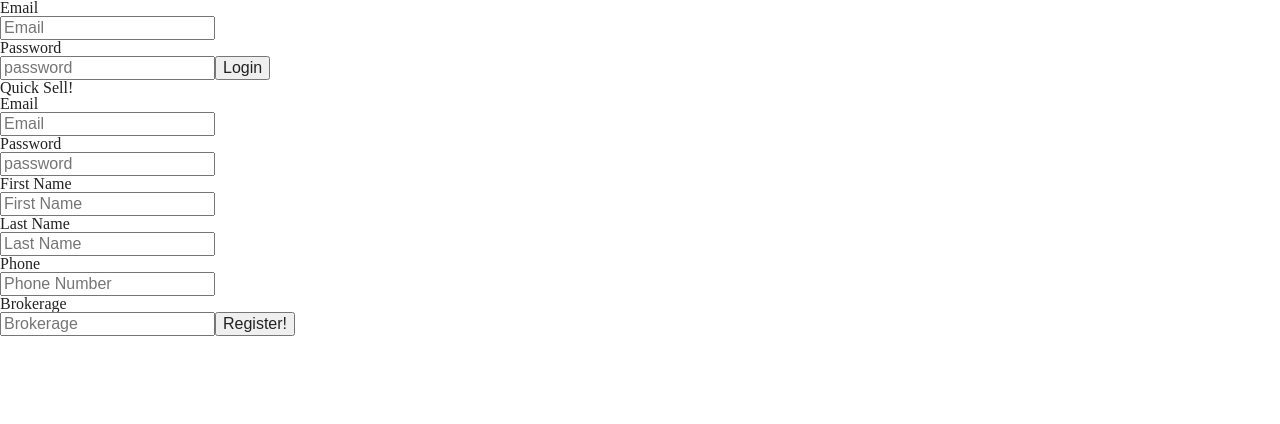
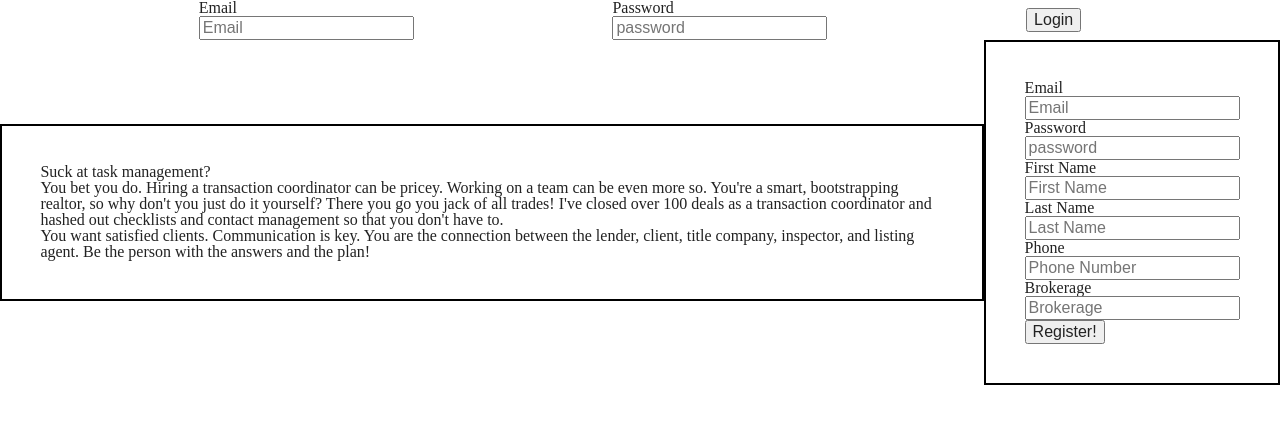
Before and after one commit to the-crosswalk-astronauts/slinger, a React (Create React App) app: page /#/ in a window 1280 px wide. Shown: the top 424 px of the page. Built offline with nearby package versions, Linux system fonts and the light colour scheme; the HTML template or start-up script is replaced by a standard one.

Commit message:
added some things to the home page

```diff
--- a/src/App.scss
+++ b/src/App.scss
@@ -10,7 +10,7 @@ border: 1px solid #000;
 @import './Styles/Checklist';
 @import './Styles/IndividualDeal';
 @import './Styles/DealCard';
-
+@import './Styles/Splash';
 *{
   @include scrollbar
 }
--- a/src/Components/PublicView/HomePage/NavBar.jsx
+++ b/src/Components/PublicView/HomePage/NavBar.jsx
@@ -1,4 +1,4 @@
-import React, {Component} from 'react'
+import React, { Component } from 'react'
 
 
 //the component that will house the login bar for a user.
@@ -6,37 +6,40 @@ import React, {Component} from 'react'
 export default class NavBar extends Component {
   constructor() {
     super()
-    this.state= {
-      userEmail:'',
-      userPass:'',
+    this.state = {
+      userEmail: '',
+      userPass: '',
     }
   }
 
-  changeHandler=(e)=>{
+  changeHandler = (e) => {
     this.setState({
-      [e.target.name]:e.target.value
+      [e.target.name]: e.target.value
     })
   }
 
 
   render() {
-    return(
+    return (
+      <div className="loginHolder">
+
         <div>
-
           <h2>Email</h2>
-        <input type="email" name='userEmail' required placeholder="Email"  onChange={this.changeHandler}/>
+          <input type="email" name='userEmail' required placeholder="Email" onChange={this.changeHandler} />
+        </div>
 
 
+        <div>
           <h2>Password</h2>
-        <input type="password" name='userPass' required placeholder="password" onChange={this.changeHandler}/>
+          <input type="password" name='userPass' required placeholder="password" onChange={this.changeHandler} />
+        </div>
 
 
-
-      <button onClick={()=>{
+        <button onClick={() => {
           alert('Logged In!')
           this.setState({
-          userEmail:'',
-          userPass:''
+            userEmail: '',
+            userPass: ''
           })
         }}>Login</button>
 
--- a/src/Components/PublicView/HomePage/QuickSell.jsx
+++ b/src/Components/PublicView/HomePage/QuickSell.jsx
@@ -5,8 +5,12 @@ import React from 'react'
 
 export default function QuickSell() {
   return (
-    <div>
-      Quick Sell!
+    <div className="quickSell">
+      <h2>Suck at task management?</h2>
+      <p>You bet you do. Hiring a transaction coordinator can be pricey. Working on a team can be even more so. You're a smart, bootstrapping realtor, so why don't you just do it yourself? There you go you jack of all trades! I've closed over 100 deals as a transaction coordinator and hashed out checklists and contact management so that you don't have to.
+      </p>
+
+      <p>You want satisfied clients. Communication is key. You are the connection between the lender, client, title company, inspector, and listing agent. Be the person with the answers and the plan!</p>
     </div>
   )
 }
--- a/src/Components/PublicView/HomePage/Register.jsx
+++ b/src/Components/PublicView/HomePage/Register.jsx
@@ -25,7 +25,7 @@ export default class Register extends Component {
 
   render() {
     return (
-      <div>
+      <div className='register'>
 
         <h2>Email</h2>
         <input onChange={this.changeHandler} type="email" name='userEmail' required placeholder="Email" />
--- a/src/Components/PublicView/HomePage/Splash.jsx
+++ b/src/Components/PublicView/HomePage/Splash.jsx
@@ -9,9 +9,12 @@ export default class Splash extends Component {
       <div>
         <NavBar/>
 
+        <div className="splashContent">
+
         <QuickSell/>
 
         <Register/>
+        </div>
 
       </div>
     )
--- a/src/Components/UserView/Sidebar.jsx
+++ b/src/Components/UserView/Sidebar.jsx
@@ -2,6 +2,7 @@ import React, { Component } from 'react'
 import { deals } from '../../dummyData'
 import { updateDealDisplay } from '../../Redux/store'
 import { connect } from 'react-redux'
+import {withRouter} from 'react-router-dom'
 
 class Sidebar extends Component {
   state = {
@@ -49,7 +50,9 @@ class Sidebar extends Component {
         </div>
         <nav className="sidebar-nav-hold">
           <div className="sidebar-nav-item">home</div>
-          <div className="sidebar-nav-item">add</div>
+          <div className="sidebar-nav-item" onClick={()=>{
+            this.props.history.push('/dealWizard')
+          }}>add</div>
           <div className="sidebar-nav-item">vault</div>
           <div className="sidebar-nav-item">logout</div>
         </nav>
@@ -68,4 +71,4 @@ const mapDispatchToProps = {
   updateDealDisplay
 }
 
-export default connect(mapStateToProps, mapDispatchToProps)(Sidebar)
+export default connect(mapStateToProps, mapDispatchToProps)(withRouter(Sidebar))
--- /dev/null
+++ b/src/Styles/_Splash.scss
@@ -0,0 +1,17 @@
+.splashContent, .loginHolder {
+display: flex;
+justify-content: space-evenly;
+align-items: center;
+
+
+}
+
+.splashContent>div {
+  border: 2px solid #000;
+
+}
+
+.quickSell, .register {
+  padding: 3%;
+
+}
```
Lines whose indentation alone changed are shown as unchanged.
